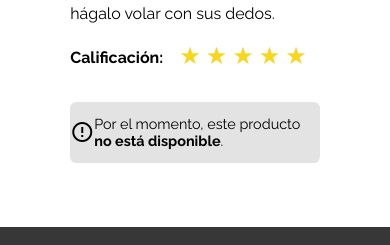
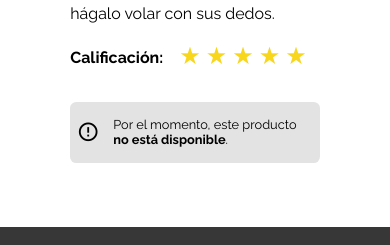
Before and after one commit to naddiaml/RadioRetro, a React (Vite) app: page /products/123 in a window 390 px wide. Shown: the part 822-1067 px from the top of the page. Built offline with nearby package versions, Linux system fonts and the light colour scheme.

Commit message:
:lipstick: Responsive design · Adjustments

```diff
--- a/src/components/AddToCartButton/AddToCartButton.css
+++ b/src/components/AddToCartButton/AddToCartButton.css
@@ -3,7 +3,8 @@
 }
 
 .product-cta {
-    width: 100%;
+    min-width: 15rem;
+    max-width: 20rem;
     padding: .5rem 1rem;
     margin: 1rem auto .8rem;
     border-radius: 1.2rem;
--- a/src/components/ItemCount/ItemCount.css
+++ b/src/components/ItemCount/ItemCount.css
@@ -1,5 +1,5 @@
 .controls {
-    width: 70%;
+    width: 8rem;
     margin: 1rem auto .5rem;
     display: flex;
     align-items: center;
--- a/src/components/ItemDetail/ItemDetail.css
+++ b/src/components/ItemDetail/ItemDetail.css
@@ -2,12 +2,14 @@
     display: none;
 }
 
-.item-detail__navigation, .item-detail__navigation-mobile {
+.item-detail__navigation,
+.item-detail__navigation-mobile {
     width: 80%;
     margin: 0 auto 2rem;
 }
 
-.item-detail__navigation span a, .item-detail__navigation-mobile span a {
+.item-detail__navigation span a,
+.item-detail__navigation-mobile span a {
     text-decoration: none;
     color: rgba(0, 0, 0, .7);
     font-family: 'Montserrat';
@@ -85,9 +87,11 @@ img.product__image {
     display: inline-block
 }
 
-.itemIn-stock {
-    width: 40%;
-    margin-left: 5rem;
+.addToCart__items-container {
+    width: 70%;
+    display: flex;
+    align-items: start;
+    justify-content: center;
 }
 
 .itemOut-of-stock {
@@ -102,10 +106,31 @@ img.product__image {
 }
 
 @media screen and (max-width:1100px) {
+
+    .item-detail__product-description__container {
+        width: 100%;
+    }
+
+    .addToCart__items-container {
+        width: 100%;
+        display: flex;
+        align-items: center;
+        justify-content: center;
+    }
+
     .itemOut-of-stock {
         width: 100%;
         height: 3.8rem;
         font-size: .9rem;
+    }
+
+    .itemOut-of-stock span {
+        font-size: 1.4rem;
+    }
+
+    .itemOut-of-stock p {
+        width: 80%;
+        font-size: .8rem;
     }
 }
 
@@ -145,7 +170,7 @@ img.product__image {
     }
 
     .itemIn-stock {
-        width: 50%;
+        width: 90%;
         margin: auto;
     }
 }
--- a/src/components/ItemDetail/ItemDetail.jsx
+++ b/src/components/ItemDetail/ItemDetail.jsx
@@ -76,6 +76,7 @@ const ItemDetail = () => {
             <span><b>Calificación:</b> </span>
             <Rate rating={item.rate} maxRating={5} />
           </div>
+          <div className="addToCart__items-container">
             {isInStock ? (
               <div className="itemIn-stock">
                 <ItemCount item={item} stock={`${item.stock}`} initial={1} onAdd={1} />
@@ -90,6 +91,7 @@ const ItemDetail = () => {
             )}
           </div>
         </div>
+      </div>
     </div >
   );
 };
--- a/src/components/ItemsListContainer/ItemsListContainer.css
+++ b/src/components/ItemsListContainer/ItemsListContainer.css
@@ -7,9 +7,10 @@ div.container-80 {
 }
 
 h2 {
-    width: fit-content;
+    width: 60%;
     margin: 1rem auto;
     font-size: 1.3rem;
+    text-align: center;
 }
 
 article {
@@ -159,7 +160,7 @@ a.load-more {
     color: #000;
 }
 
-.load-more{
+.load-more {
     width: 15rem;
     padding: .5rem 1.2rem;
     font-weight: 600;
@@ -201,4 +202,8 @@ a.load-more {
         width: fit-content;
         margin: auto;
     }
+
+    article {
+        width: 100%;
+    }
 }
```
Lines whose indentation alone changed are shown as unchanged.
